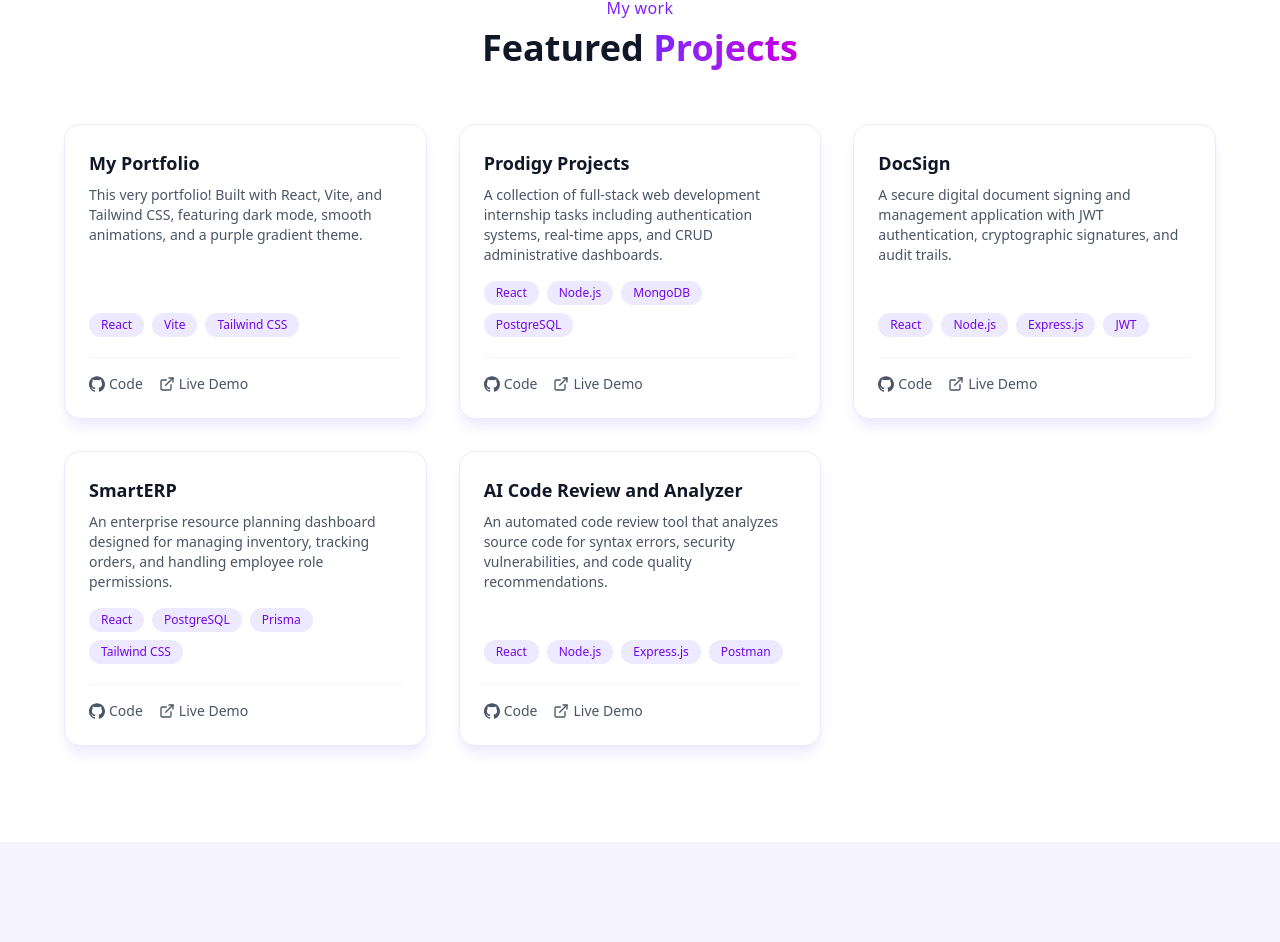
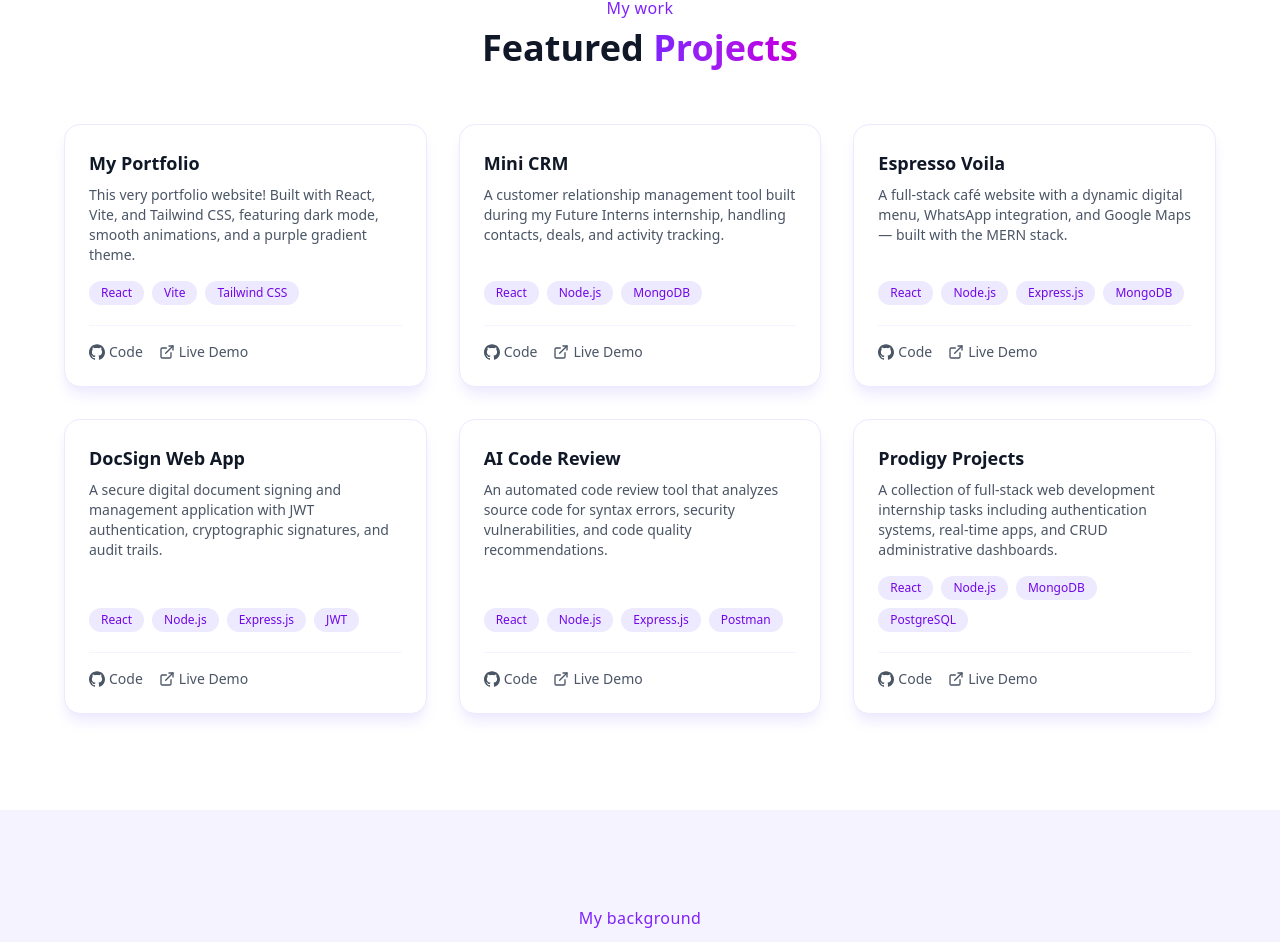
Before and after one commit to gloriasemyol/FUTURE_FS_01, a React (Vite) app: page / in a window 1280 px wide. Shown: the part 2016-2958 px from the top of the page. Built offline with nearby package versions, Linux system fonts and the light colour scheme.

Commit message:
Google Drive links uploaded

```diff
--- a/src/components/Projects.jsx
+++ b/src/components/Projects.jsx
@@ -1,19 +1,54 @@
 import { useState } from "react";
-import { ExternalLink, X, ArrowLeft, Clock } from "lucide-react";
+import { ExternalLink, X, Clock, Sparkles, PlayCircle } from "lucide-react";
 import { SiGithub } from "react-icons/si";
 
 function Projects() {
   const [selectedProject, setSelectedProject] = useState(null);
-  const [isModalOpen, setIsModalOpen] = useState(false);
 
   const projects = [
     {
       title: "My Portfolio",
       description:
-        "This very portfolio! Built with React, Vite, and Tailwind CSS, featuring dark mode, smooth animations, and a purple gradient theme.",
+        "This very portfolio website! Built with React, Vite, and Tailwind CSS, featuring dark mode, smooth animations, and a purple gradient theme.",
       tech: ["React", "Vite", "Tailwind CSS"],
       github: "https://github.com/gloriasemyol/FUTURE_FS_01",
-      live: null,
+      modalType: "self",
+    },
+    {
+      title: "Mini CRM",
+      description:
+        "A customer relationship management tool built during my Future Interns internship, handling contacts, deals, and activity tracking.",
+      tech: ["React", "Node.js", "MongoDB"],
+      github: "https://github.com/gloriasemyol/FUTURE_FS_02",
+      modalType: "video",
+      driveLink: "https://drive.google.com/open?id=1xBlNfxz2GV0UXs0JU3ng2tM-rTFQU07U&usp=drive_copy",
+    },
+    {
+      title: "Espresso Voila",
+      description:
+        "A full-stack café website with a dynamic digital menu, WhatsApp integration, and Google Maps — built with the MERN stack.",
+      tech: ["React", "Node.js", "Express.js", "MongoDB"],
+      github: "https://github.com/gloriasemyol/FUTURE_FS_03",
+      modalType: "video",
+      driveLink: "https://drive.google.com/open?id=1RzsDt5sEttuHNmKGMNLKQlf91-HBWxdA&usp=drive_copy",
+    },
+    {
+      title: "DocSign Web App",
+      description:
+        "A secure digital document signing and management application with JWT authentication, cryptographic signatures, and audit trails.",
+      tech: ["React", "Node.js", "Express.js", "JWT"],
+      github: "https://github.com/gloriasemyol/docsign-app",
+      modalType: "video",
+      driveLink: "https://drive.google.com/open?id=1nlxjcS5jC3PtbcqU2kx9zFFY0Ham5kof&usp=drive_copy",
+    },
+    {
+      title: "AI Code Review",
+      description:
+        "An automated code review tool that analyzes source code for syntax errors, security vulnerabilities, and code quality recommendations.",
+      tech: ["React", "Node.js", "Express.js", "Postman"],
+      github: "https://github.com/gloriasemyol/ai-code-review-assistant",
+      modalType: "video",
+      driveLink: "https://drive.google.com/open?id=1jnXzIY4M9lzCi9KCqI6jY0U6b5vMmTuh&usp=drive_copy",
     },
     {
       title: "Prodigy Projects",
@@ -21,42 +56,9 @@ function Projects() {
         "A collection of full-stack web development internship tasks including authentication systems, real-time apps, and CRUD administrative dashboards.",
       tech: ["React", "Node.js", "MongoDB", "PostgreSQL"],
       github: "https://github.com/gloriasemyol",
-      live: null,
-    },
-    {
-      title: "DocSign",
-      description:
-        "A secure digital document signing and management application with JWT authentication, cryptographic signatures, and audit trails.",
-      tech: ["React", "Node.js", "Express.js", "JWT"],
-      github: "https://github.com/gloriasemyol",
-      live: null,
-    },
-    {
-      title: "SmartERP",
-      description:
-        "An enterprise resource planning dashboard designed for managing inventory, tracking orders, and handling employee role permissions.",
-      tech: ["React", "PostgreSQL", "Prisma", "Tailwind CSS"],
-      github: "https://github.com/gloriasemyol",
-      live: null,
-    },
-    {
-      title: "AI Code Review and Analyzer",
-      description:
-        "An automated code review tool that analyzes source code for syntax errors, security vulnerabilities, and code quality recommendations.",
-      tech: ["React", "Node.js", "Express.js", "Postman"],
-      github: "https://github.com/gloriasemyol",
-      live: null,
+      modalType: "prodigy",
     },
   ];
-
-  const handleLiveDemoClick = (project) => {
-    if (!project.live || project.live === "#") {
-      setSelectedProject(project);
-      setIsModalOpen(true);
-    } else {
-      window.open(project.live, "_blank");
-    }
-  };
 
   return (
     <section id="projects" className="py-24 px-6 bg-white dark:bg-[#0F0A1F] relative">
@@ -107,7 +109,7 @@ function Projects() {
 
                 <button
                   type="button"
-                  onClick={() => handleLiveDemoClick(project)}
+                  onClick={() => setSelectedProject(project)}
                   className="flex items-center gap-1 text-sm text-gray-600 dark:text-gray-300 hover:text-violet-600 dark:hover:text-violet-400 font-medium cursor-pointer"
                 >
                   <ExternalLink size={16} /> Live Demo
@@ -118,49 +120,93 @@ function Projects() {
         </div>
       </div>
 
-      {/* Interactive Coming Soon Modal */}
-      {isModalOpen && selectedProject && (
-        <div className="fixed inset-0 z-50 flex items-center justify-center bg-black/60 backdrop-blur-sm p-4">
-          <div className="bg-white dark:bg-[#1E1433] border border-violet-200 dark:border-violet-900/50 rounded-3xl p-8 w-full max-w-lg shadow-2xl relative text-center">
-            {/* Close Icon Button */}
+      {/* Shared Modal */}
+      {selectedProject && (
+        <div
+          className="fixed inset-0 z-50 flex items-center justify-center bg-black/60 backdrop-blur-sm p-4"
+          onClick={() => setSelectedProject(null)}
+        >
+          <div
+            className="bg-white dark:bg-[#1E1433] border border-violet-200 dark:border-violet-900/50 rounded-3xl p-8 w-full max-w-lg shadow-2xl relative text-center"
+            onClick={(e) => e.stopPropagation()}
+          >
+            {/* Close Icon */}
             <button
-              onClick={() => setIsModalOpen(false)}
+              onClick={() => setSelectedProject(null)}
               className="absolute top-4 right-4 p-2 text-gray-400 hover:text-gray-600 dark:hover:text-white transition-colors cursor-pointer"
             >
               <X size={22} />
             </button>
 
-            {/* Status Icon */}
+            {/* --- Portfolio message --- */}
+            {selectedProject.modalType === "self" && (
+              <>
+                <div className="w-16 h-16 bg-violet-100 dark:bg-violet-900/40 text-violet-600 dark:text-violet-300 rounded-full flex items-center justify-center mx-auto mb-4">
+                  <Sparkles size={32} />
+                </div>
+                <h3 className="text-2xl font-bold text-gray-900 dark:text-white mb-3">
+                  {selectedProject.title}
+                </h3>
+                <p className="text-gray-600 dark:text-gray-300 text-sm leading-relaxed">
+                  You're looking at it right now! This very portfolio website
+                  you're browsing is the live demo of this project — built
+                  from scratch with React, Vite, and Tailwind CSS.
+                </p>
+              </>
+            )}
+
+            {/* --- Prodigy message --- */}
+            {selectedProject.modalType === "prodigy" && (
+              <>
                 <div className="w-16 h-16 bg-violet-100 dark:bg-violet-900/40 text-violet-600 dark:text-violet-300 rounded-full flex items-center justify-center mx-auto mb-4">
                   <Clock size={32} />
                 </div>
-
-            {/* Status Badge */}
                 <span className="inline-block px-3 py-1 text-xs font-semibold uppercase tracking-wider text-violet-600 dark:text-violet-400 bg-violet-50 dark:bg-violet-900/30 rounded-full mb-3">
-              Status: In Progress
+                  5 Projects
                 </span>
-
-            <h3 className="text-xl md:text-2xl font-bold text-gray-900 dark:text-white mb-2">
+                <h3 className="text-2xl font-bold text-gray-900 dark:text-white mb-3">
                   {selectedProject.title}
                 </h3>
-
-            <p className="text-gray-600 dark:text-gray-300 text-sm mb-6 leading-relaxed">
-              The live interactive preview for this project is currently under deployment. Check back soon or visit the GitHub repository for full source code!
+                <p className="text-gray-600 dark:text-gray-300 text-sm leading-relaxed mb-6">
+                  These are five separate full-stack projects built during my
+                  Prodigy InfoTech internship. Visit my GitHub to explore each
+                  one's source code, README, and setup instructions.
                 </p>
 
-            {/* Coming Soon Banner */}
-            <div className="bg-gradient-to-r from-violet-600 to-fuchsia-600 text-white font-extrabold text-xl py-3 rounded-2xl mb-6 shadow-md shadow-violet-500/20">
-              🚀 Coming Soon!
+                <a
+                  href={selectedProject.github}
+                  target="_blank"
+                  rel="noreferrer"
+                  className="inline-flex items-center gap-2 px-6 py-3 rounded-full bg-gradient-to-r from-violet-600 to-fuchsia-600 text-white font-medium shadow-lg shadow-violet-300/50 dark:shadow-violet-900/50 hover:scale-105 transition-transform"
+                >
+                  <SiGithub size={18} /> View on GitHub
+                </a>
+              </>
+            )}
+
+            {/* --- Video demo link --- */}
+            {selectedProject.modalType === "video" && (
+              <>
+                <div className="w-16 h-16 bg-violet-100 dark:bg-violet-900/40 text-violet-600 dark:text-violet-300 rounded-full flex items-center justify-center mx-auto mb-4">
+                  <PlayCircle size={32} />
                 </div>
+                <h3 className="text-2xl font-bold text-gray-900 dark:text-white mb-3">
+                  {selectedProject.title}
+                </h3>
+                <p className="text-gray-600 dark:text-gray-300 text-sm leading-relaxed mb-6">
+                  {selectedProject.description}
+                </p>
 
-            {/* Back to Home / Close Button */}
-            <button
-              onClick={() => setIsModalOpen(false)}
-              className="w-full flex items-center justify-center gap-2 py-3 px-6 rounded-full bg-gray-100 dark:bg-[#150c28] hover:bg-gray-200 dark:hover:bg-violet-900/50 text-gray-800 dark:text-gray-200 font-medium transition-colors cursor-pointer"
+                <a
+                  href={selectedProject.driveLink}
+                  target="_blank"
+                  rel="noreferrer"
+                  className="inline-flex items-center gap-2 px-6 py-3 rounded-full bg-gradient-to-r from-violet-600 to-fuchsia-600 text-white font-medium shadow-lg shadow-violet-300/50 dark:shadow-violet-900/50 hover:scale-105 transition-transform"
                 >
-              <ArrowLeft size={18} />
-              Back to Home
-            </button>
+                  <PlayCircle size={18} /> Click to Watch Demo Video
+                </a>
+              </>
+            )}
           </div>
         </div>
       )}
```
Also changed, not shown: 1 other file (tests, documents, lock files or other folders). Lines whose indentation alone changed are shown as unchanged.
